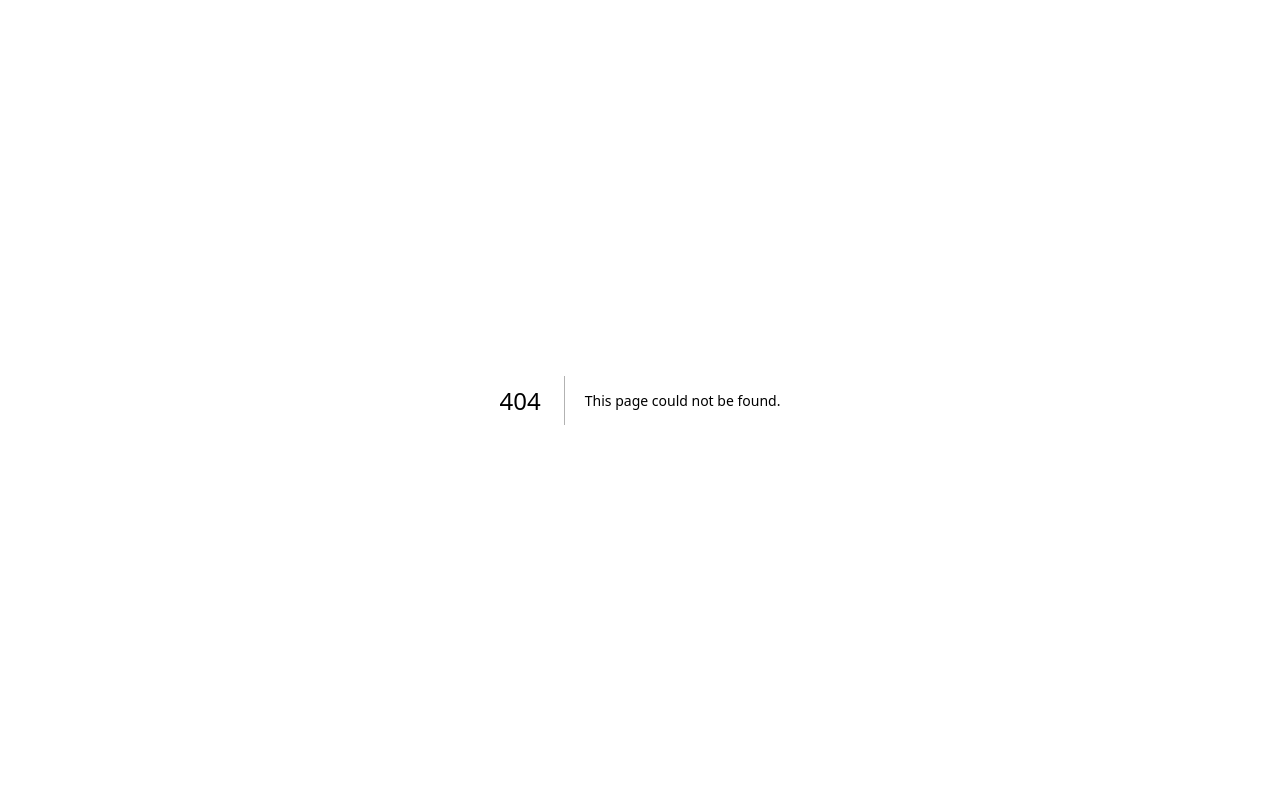
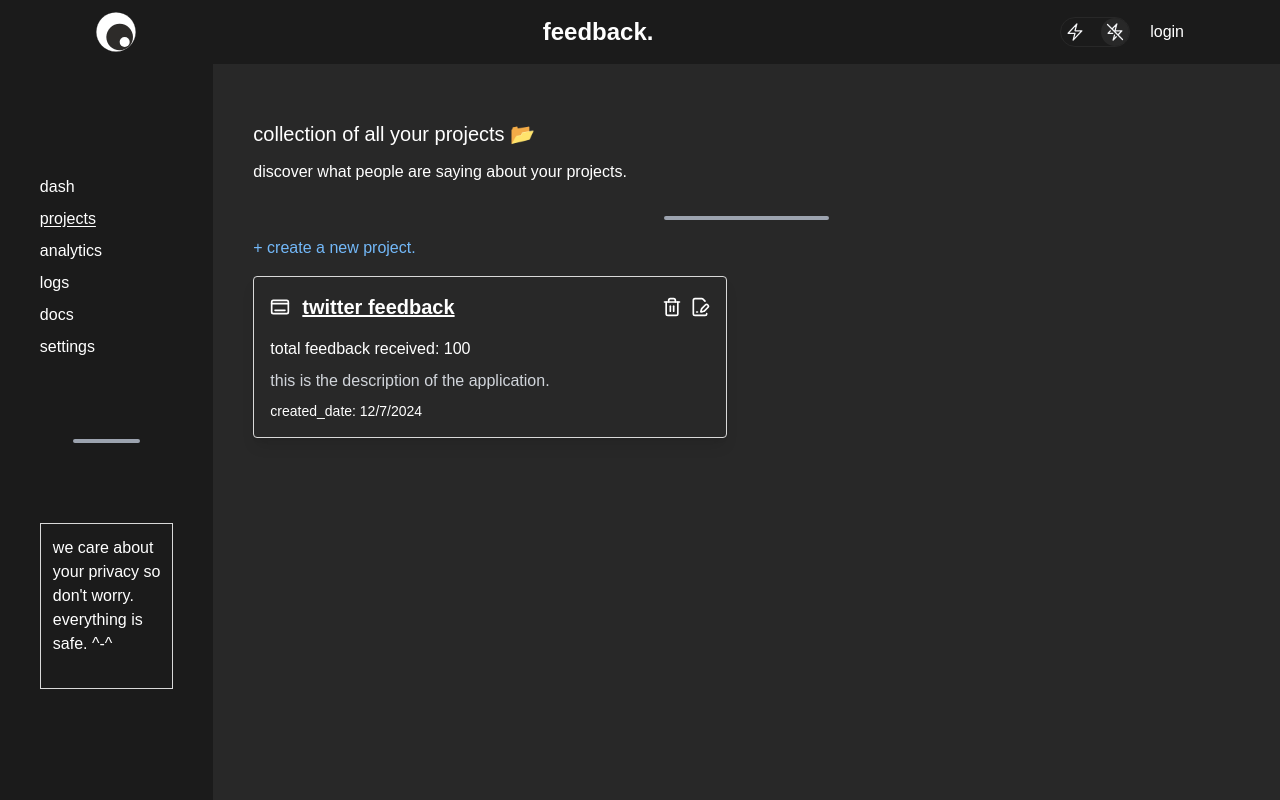
Before and after one commit to MayankBansal12/feedback, a Next.js app: page /dashboard/projects in a window 1280 px wide. Before the commit this address had no page. Built offline with nearby package versions, Linux system fonts and the light colour scheme.

Commit message:
modify: project and analytics feature

```diff
--- a/src/app/dashboard/(dashcomponents)/analytics/page.tsx
+++ b/src/app/dashboard/(dashcomponents)/analytics/page.tsx
@@ -1,97 +1,11 @@
 /** @format */
-"use client";
-import { Dock, FilePenLine, Trash2 } from "lucide-react";
-import Link from "next/link";
-import React, { useState } from "react";
 
 const Analytics = () => {
-  const [projects, setProjects] = useState([1]);
-  const [editModal, setEditModal] = useState<boolean>(false);
-  const [deleteModal, setDeleteModal] = useState<boolean>(false);
-  const deleteHandler = () => {
-    // delete code
-  };
   return (
-    <div className="flex flex-col dark:bg-dark-secondary px-10 py-10 w-full h-full dark:text-white">
-      <div className="flex flex-col justify-start gap-3 my-4 w-full text-left">
-        <p className="text-xl">here are your daily updates ✅</p>
-        <p className="text-md">
-          discover what people are saying about your projects.
-        </p>
-      </div>
-      <div className="flex justify-center items-center my-4">
-        <hr className="border-2 dark:border-gray-400 border-light-primary rounded-full w-1/6" />
-      </div>
-      <div className="text-accent-link">
-        <Link href="/dashboard/create/">+ create a new project.</Link>
-      </div>
-      {projects.length === 0 ? (
-        <div className="shadow-lg my-4 p-4 border border-light-primary dark:border-light-primary rounded-sm text-center">
-          <p>no feedback received yet? 🤔</p>
-          <p>no worries! you can chill for a bit.</p>
-          <p>
-            or if you haven&apos;t created any feedback forms yet?{" "}
-            <Link href="/dashboard/docs" className="text-accent-link">
-              get started here.
-            </Link>
-          </p>
-        </div>
-      ) : (
-        <div className="shadow-lg my-4 p-4 border border-light-primary dark:border-light-primary rounded-sm">
-          <div className="flex justify-between items-center mb-4">
-            <Link href="/dashboard/analytics/app_id1">
-              <div className="flex items-center gap-3">
-                <Dock size={20} />
-                <p className="font-semibold text-xl underline">
-                  twitter feedback
-                </p>
-              </div>
-            </Link>
-            <div className="flex items-center gap-2">
-              <button onClick={() => setDeleteModal(true)}>
-                <Trash2 size={20} />
-              </button>
-              <FilePenLine size={20} />
-            </div>
-          </div>
-          <div className="mb-2">
-            <p className="font-medium">total feedback received: 100</p>
-          </div>
-          <div className="mb-2">
-            <p className="text-gray-700 dark:text-gray-300">
-              this is the description of the application.
-            </p>
-          </div>
-          <div>
-            <p className="font-md text-sm">created_date: 12/7/2024</p>
-          </div>
-        </div>
-      )}
-      {deleteModal && (
-        <div className="top-0 left-0 fixed flex justify-center items-center bg-gray-500 bg-opacity-50 w-full h-full">
-          <div className="dark:bg-dark-secondary px-5 py-5">
-            <p className="text-lg dark:text-white">
-              are you sure you want to delete this project ⚠️
-            </p>
-            <div className="flex justify-center gap-4 mt-4">
-              <button
-                className="bg-accent-link hover:bg-red-600 mr-2 px-4 py-2 rounded-full text-white"
-                onClick={deleteHandler}
-              >
-                Yes
-              </button>
-              <button
-                className="bg-gray-200 hover:bg-gray-300 px-4 py-2 rounded-full text-gray-800"
-                onClick={() => setDeleteModal(false)}
-              >
-                No
-              </button>
-            </div>
-          </div>
-        </div>
-      )}
+    <div className="flex flex flex-col justify-center items-center dark:bg-dark-secondary px-10 py-10 w-100vh w-full h-full h-full text-center dark:text-white">
+      <p>We're still working on this feature 🥹</p>
+      <p>coming soon..</p>
     </div>
   );
 };
-
 export default Analytics;
--- /dev/null
+++ b/src/app/dashboard/(dashcomponents)/logs/page.tsx
@@ -0,0 +1,11 @@
+/** @format */
+
+const Logs = () => {
+  return (
+    <div className="flex flex-col dark:bg-dark-secondary px-10 py-10 w-full h-full dark:text-white">
+      Hello logs
+    </div>
+  );
+};
+
+export default Logs;
--- a/src/app/dashboard/(dashcomponents)/analytics/[appId]/page.tsx
+++ b/src/app/dashboard/(dashcomponents)/projects/[project_id]/page.tsx
@@ -7,7 +7,7 @@ function ProjectInformation({
   params,
 }: {
   params: {
-    appId: string;
+    project_id: string;
   };
 }) {
   const [deleteModal, setDeleteModal] = useState<boolean>(false);
@@ -18,8 +18,9 @@ function ProjectInformation({
     <div className="flex flex-col dark:bg-dark-secondary px-10 py-10 w-full h-full dark:text-white">
       <div className="mb-4">
         <p>
-          Project info for <span className="font-semibold">{params.appId}</span>
-          . Please remove this after integration.
+          Project info for{" "}
+          <span className="font-semibold">{params.project_id}</span>. Please
+          remove this after integration.
         </p>
       </div>
       <div className="shadow-lg my-4 p-6 border border-light-primary dark:border-light-primary rounded-lg">
--- /dev/null
+++ b/src/app/dashboard/(dashcomponents)/projects/page.tsx
@@ -0,0 +1,99 @@
+/** @format */
+"use client";
+import { Dock, FilePenLine, Trash2 } from "lucide-react";
+import Link from "next/link";
+import React, { useState } from "react";
+
+const Projects = () => {
+  const [projects, setProjects] = useState([1]);
+  const [editModal, setEditModal] = useState<boolean>(false);
+  const [deleteModal, setDeleteModal] = useState<boolean>(false);
+  const deleteHandler = () => {
+    // delete code
+  };
+  return (
+    <div className="flex flex-col dark:bg-dark-secondary px-10 py-10 w-full h-full dark:text-white">
+      <div className="flex flex-col justify-start gap-3 my-4 w-full text-left">
+        <p className="text-xl">collection of all your projects 📂</p>
+        <p className="text-md">
+          discover what people are saying about your projects.
+        </p>
+      </div>
+      <div className="flex justify-center items-center my-4">
+        <hr className="border-2 dark:border-gray-400 border-light-primary rounded-full w-1/6" />
+      </div>
+      <div className="text-accent-link">
+        <Link href="/dashboard/create/">+ create a new project.</Link>
+      </div>
+      {projects.length === 0 ? (
+        <div className="shadow-lg my-4 p-4 border border-light-primary dark:border-light-primary rounded-sm text-center">
+          <p>no feedback received yet? 🤔</p>
+          <p>no worries! you can chill for a bit.</p>
+          <p>
+            or if you haven&apos;t created any feedback forms yet?{" "}
+            <Link href="/dashboard/docs" className="text-accent-link">
+              get started here.
+            </Link>
+          </p>
+        </div>
+      ) : (
+        <div className="md:gap-5 lg:gap-10 md:grid grid-cols-2">
+          <div className="shadow-lg my-4 p-4 border border-light-primary dark:border-light-primary rounded-sm">
+            <div className="flex justify-between items-center mb-4">
+              <Link href="/dashboard/projects/project_id">
+                <div className="flex items-center gap-3">
+                  <Dock size={20} />
+                  <p className="font-semibold text-xl underline">
+                    twitter feedback
+                  </p>
+                </div>
+              </Link>
+              <div className="flex items-center gap-2">
+                <button onClick={() => setDeleteModal(true)}>
+                  <Trash2 size={20} />
+                </button>
+                <FilePenLine size={20} />
+              </div>
+            </div>
+            <div className="mb-2">
+              <p className="font-medium">total feedback received: 100</p>
+            </div>
+            <div className="mb-2">
+              <p className="text-gray-700 dark:text-gray-300">
+                this is the description of the application.
+              </p>
+            </div>
+            <div>
+              <p className="font-md text-sm">created_date: 12/7/2024</p>
+            </div>
+          </div>
+        </div>
+      )}
+      {deleteModal && (
+        <div className="top-0 left-0 fixed flex justify-center items-center bg-gray-500 bg-opacity-50 w-full h-full">
+          <div className="dark:bg-dark-secondary px-5 py-5">
+            <p className="text-lg dark:text-white">
+              are you sure you want to delete this project ⚠️
+            </p>
+            <div className="flex justify-center gap-4 mt-4">
+              <button
+                className="bg-accent-link hover:bg-red-600 mr-2 px-4 py-2 rounded-full text-white"
+                onClick={deleteHandler}
+              >
+                Yes
+              </button>
+              <button
+                className="bg-gray-200 hover:bg-gray-300 px-4 py-2 rounded-full text-gray-800"
+                onClick={() => setDeleteModal(false)}
+              >
+                No
+              </button>
+            </div>
+          </div>
+        </div>
+      )}
+    </div>
+  );
+};
+
+export default Projects;
--- a/src/components/sidenav.tsx
+++ b/src/components/sidenav.tsx
@@ -6,13 +6,13 @@ import { usePathname } from "next/navigation";
 export default function SideNav() {
   const navLinks = [
     { name: "dash", link: "/dashboard" },
+    { name: "projects", link: "/dashboard/projects" },
     { name: "analytics", link: "/dashboard/analytics" },
-    { name: "create form", link: "/dashboard/create" },
+    //  { name: "create form", link: "/dashboard/create" },
     // { name: "post", link: "/dashboard/post_content" },
+    { name: "logs", link: "/dashboard/logs" },
     { name: "docs", link: "/dashboard/docs" },
-    { name: "notifications", link: "/dashboard/notifications" },
-    { name: "subscription", link: "/dashboard/subscription" },
-    { name: "profile", link: "/dashboard/profile" },
+    { name: "settings", link: "/dashboard/settings" },
   ];
   const pathname = usePathname();
 
```
Also changed, not shown: 1 other file (tests, documents, lock files or other folders).
